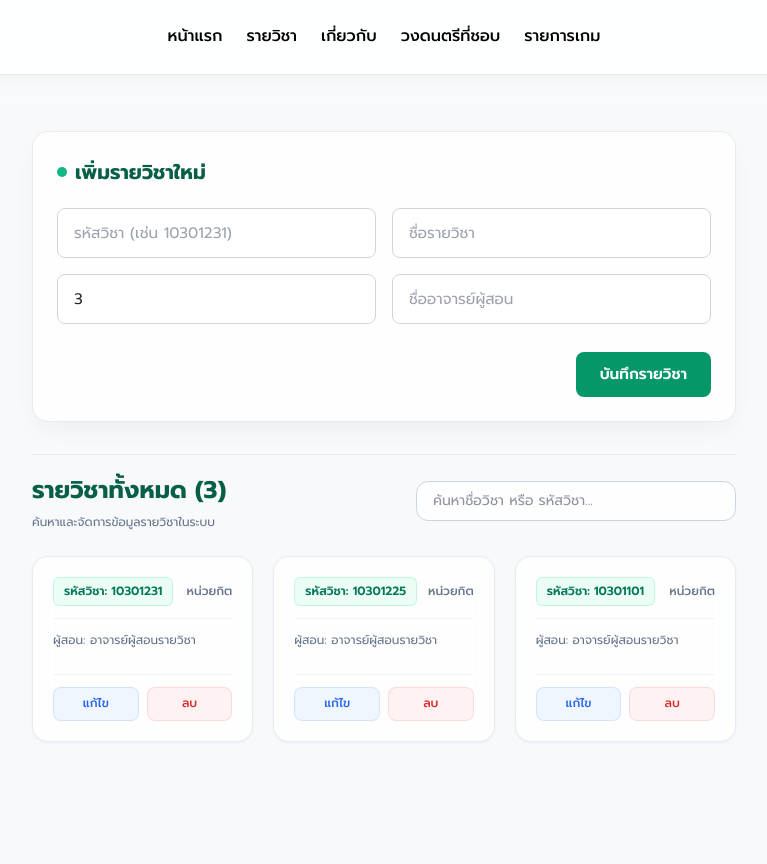
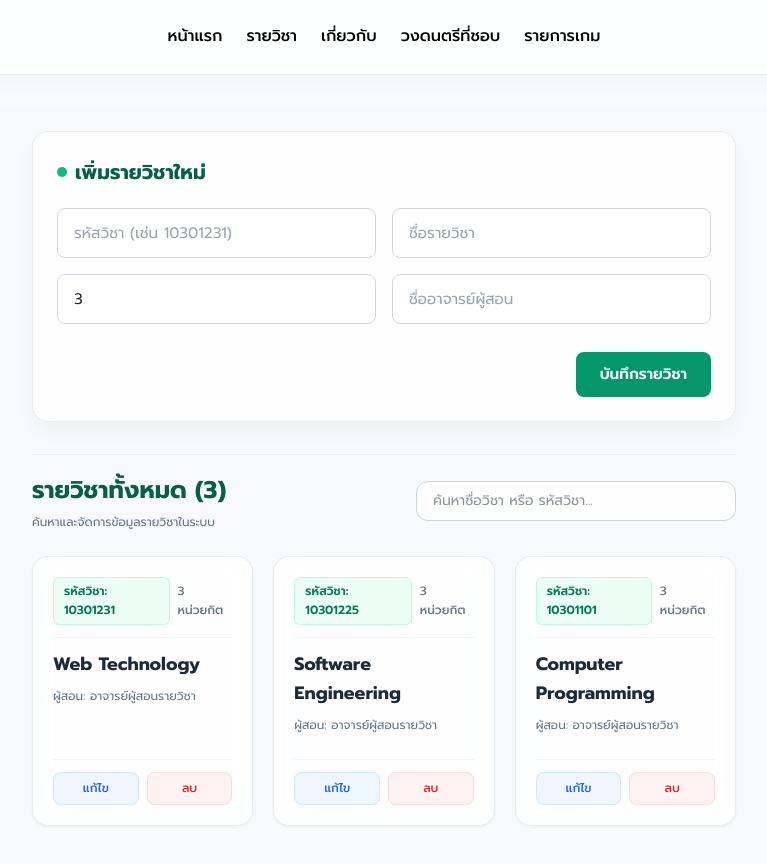
Before and after one commit to fewxxt/354_FormCRUD, a Next.js app: page /courses in a window 1280 px wide. Shown: the top 864 px of the page, without its empty margins (256-1023 px from the left). Built offline with nearby package versions, Linux system fonts and the light colour scheme.

Commit message:
fix: course forms, types and layout styles

```diff
--- a/src/app/courses/[id]/page.tsx
+++ b/src/app/courses/[id]/page.tsx
@@ -17,7 +17,7 @@ export default async function CoursePage({ params }: CoursePageProps) {
   return (
     <article>
       <h1>{course.title} ({course.code})</h1>
-      <p>หน่วยกิต: {course.credits}</p>
+      <p>หน่วยกิต: {course.credit}</p>
       <p>ผู้สอน: {course.instructor}</p>
     </article>
   );
--- a/src/data/coursesdata.ts
+++ b/src/data/coursesdata.ts
@@ -1,28 +1,28 @@
-import type { Course } from '@/type/course';
+import type { Course } from "@/type/course";
 
 export const coursesData: Course[] = [
   {
-    id: 1,
-    code: '10301231',
-    title: 'Web Technology',
-    credits: 3,
-    isOpen: true,
+    id: "1",
+    code: "10301231",
+    title: "Web Technology",
+    name: "Web Technology",
+    credit: 3,
     instructor: "อาจารย์ผู้สอนรายวิชา",
   },
   {
-    id: 2,
-    code: '10301225',
-    title: 'Software Engineering',
-    credits: 3,
-    isOpen: true,
+    id: "2",
+    code: "10301225",
+    title: "Software Engineering",
+    name: "Software Engineering",
+    credit: 3,
     instructor: "อาจารย์ผู้สอนรายวิชา",
   },
   {
-    id: 3,
-    code: '10301101',
-    title: 'Computer Programming',
-    credits: 3,
-    isOpen: false,
+    id: "3",
+    code: "10301101",
+    title: "Computer Programming",
+    name: "Computer Programming",
+    credit: 3,
     instructor: "อาจารย์ผู้สอนรายวิชา",
   },
 ];
```
